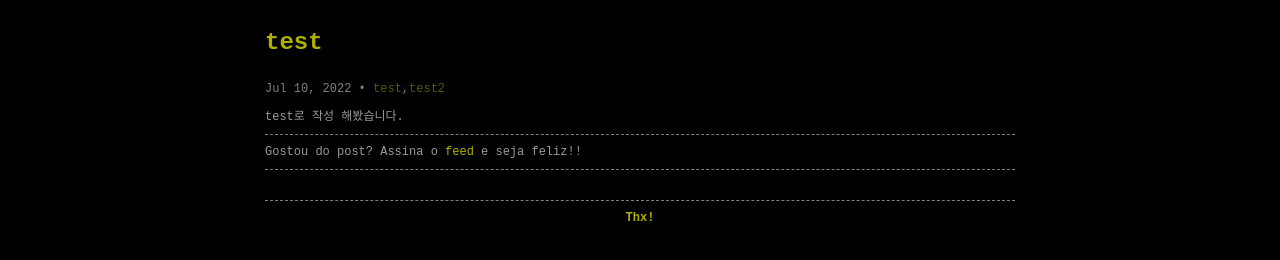
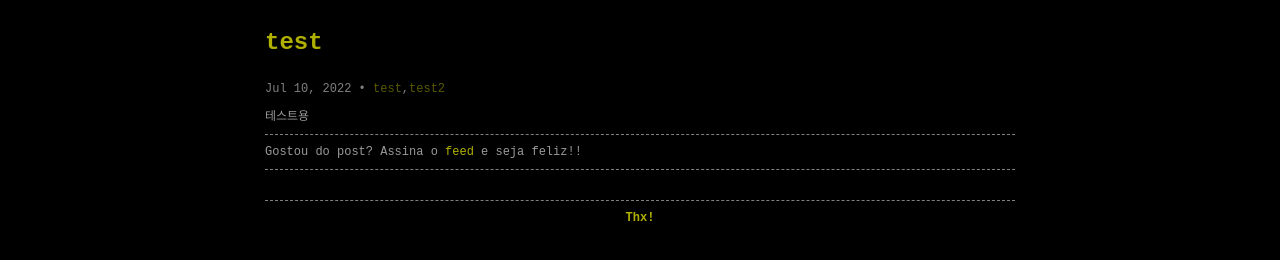
Before and after one commit to bloody-skyle/blog, a Jekyll site: the page built from _posts/2022/2022-07-10-test.md, in a window 1280 px wide. Shown: the part 193-453 px from the top of the page. Built offline with Jekyll 4.4.1, drawn with Linux system fonts in a browser that asks for light colours; comment, search, counter and statistics services are not loaded.

Commit message:
무언가의 수정

```diff
--- a/_posts/2022/2022-07-10-test.md
+++ b/_posts/2022/2022-07-10-test.md
@@ -9,4 +9,4 @@ tags:
     - test2
 ---
 
-test로 작성 해봤습니다.
+테스트용
```
